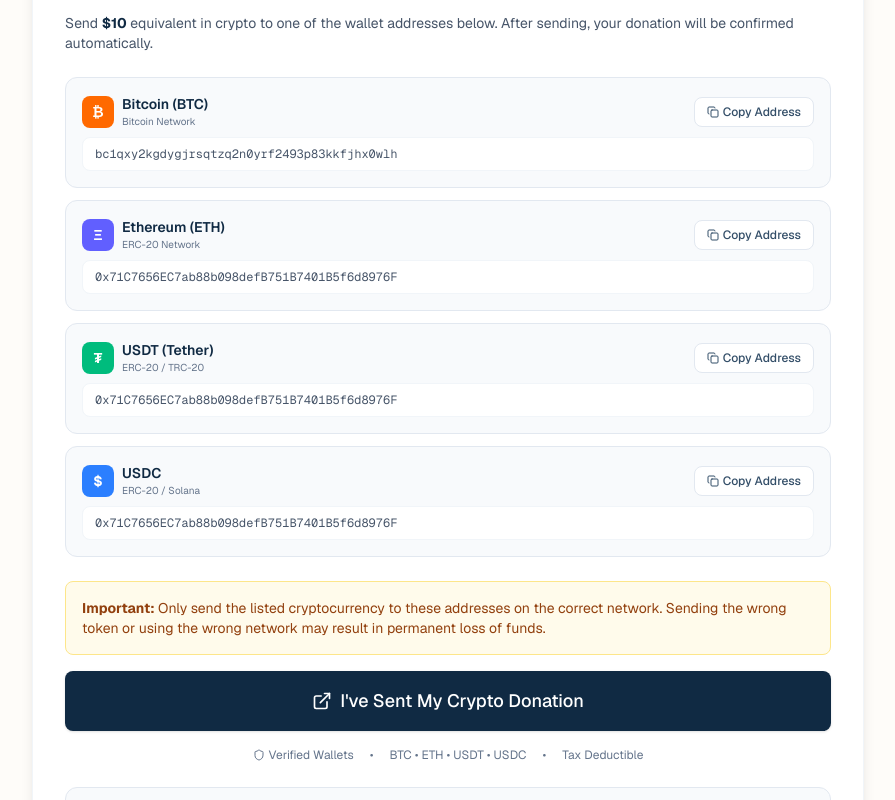
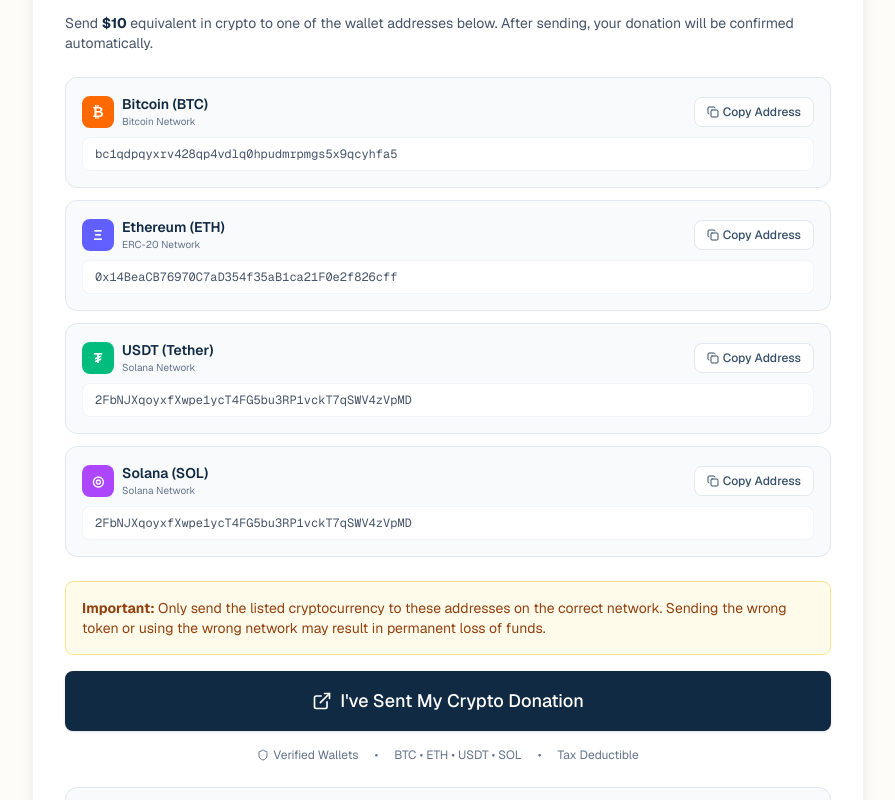
Before and after one commit to xsugax/Golden-Heart-Orpahanage, a Next.js app: page /donate in a window 1280 px wide. Shown: the part 2580-3380 px from the top of the page, without its empty margins (192-1087 px from the left). Built offline with nearby package versions, Linux system fonts and the light colour scheme.

Commit message:
Update crypto wallets to real addresses (BTC, ETH, USDT, SOL)

```diff
--- a/src/app/(site)/donate/page.tsx
+++ b/src/app/(site)/donate/page.tsx
@@ -160,7 +160,7 @@
     {
       name: "Bitcoin (BTC)",
       symbol: "BTC",
-      address: "bc1qxy2kgdygjrsqtzq2n0yrf2493p83kkfjhx0wlh",
+      address: "bc1qdpqyxrv428qp4vdlq0hpudmrpmgs5x9qcyhfa5",
       network: "Bitcoin Network",
       color: "bg-orange-500",
       icon: "₿",
@@ -168,7 +168,7 @@
     {
       name: "Ethereum (ETH)",
       symbol: "ETH",
-      address: "0x71C7656EC7ab88b098defB751B7401B5f6d8976F",
+      address: "0x14BeaCB76970C7aD354f35aB1ca21F0e2f826cff",
       network: "ERC-20 Network",
       color: "bg-indigo-500",
       icon: "Ξ",
@@ -176,18 +176,18 @@
     {
       name: "USDT (Tether)",
       symbol: "USDT",
-      address: "0x71C7656EC7ab88b098defB751B7401B5f6d8976F",
-      network: "ERC-20 / TRC-20",
+      address: "2FbNJXqoyxfXwpe1ycT4FG5bu3RP1vckT7qSWV4zVpMD",
+      network: "Solana Network",
       color: "bg-emerald-500",
       icon: "₮",
     },
     {
-      name: "USDC",
-      symbol: "USDC",
-      address: "0x71C7656EC7ab88b098defB751B7401B5f6d8976F",
-      network: "ERC-20 / Solana",
-      color: "bg-blue-500",
-      icon: "$",
+      name: "Solana (SOL)",
+      symbol: "SOL",
+      address: "2FbNJXqoyxfXwpe1ycT4FG5bu3RP1vckT7qSWV4zVpMD",
+      network: "Solana Network",
+      color: "bg-purple-500",
+      icon: "◎",
     },
   ];
 
@@ -531,7 +531,7 @@
                     <div>
                       <p className="text-sm font-medium text-teal-800">We accept cryptocurrency donations</p>
                       <p className="text-sm text-teal-700 mt-1">
-                        Send BTC, ETH, USDT, or USDC to the wallet addresses below.
+                        Send BTC, ETH, USDT, or SOL to the wallet addresses below.
                         For other payment methods, please{" "}
                         <a href="mailto:goldenheartorphanage01@gmail.com" className="font-semibold underline">contact our support team</a>{" "}
                         or use the live chat.
@@ -555,7 +555,7 @@
                       </div>
                       <div>
                         <p className="font-semibold text-navy-900">Cryptocurrency</p>
-                        <p className="text-xs text-slate-500">BTC, ETH, USDT, USDC</p>
+                        <p className="text-xs text-slate-500">BTC, ETH, USDT, SOL</p>
                       </div>
                     </div>
                     <div className="flex items-center gap-2 text-xs text-slate-500">
@@ -676,7 +676,7 @@
                         <Shield className="w-3 h-3" /> Verified Wallets
                       </span>
                       <span>•</span>
-                      <span>BTC • ETH • USDT • USDC</span>
+                      <span>BTC • ETH • USDT • SOL</span>
                       <span>•</span>
                       <span>Tax Deductible</span>
                     </div>
```
